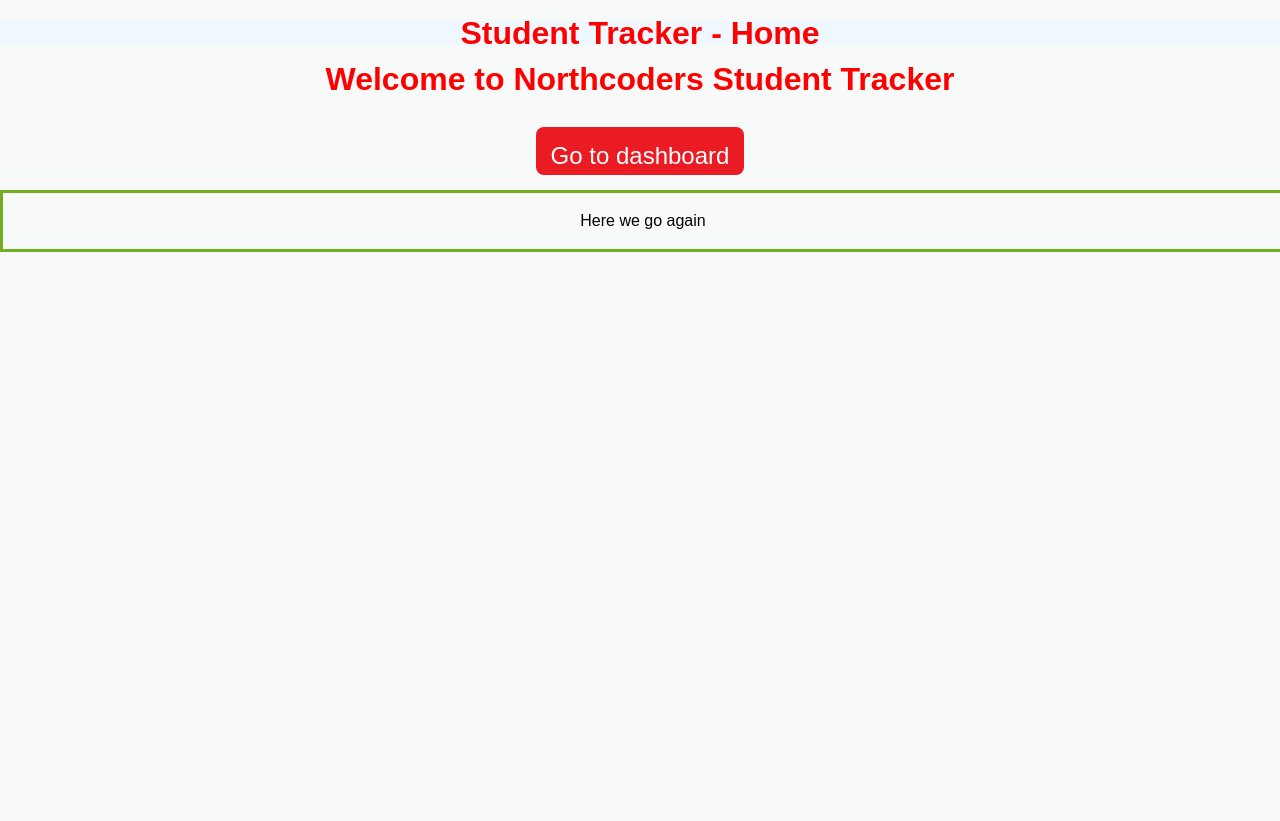
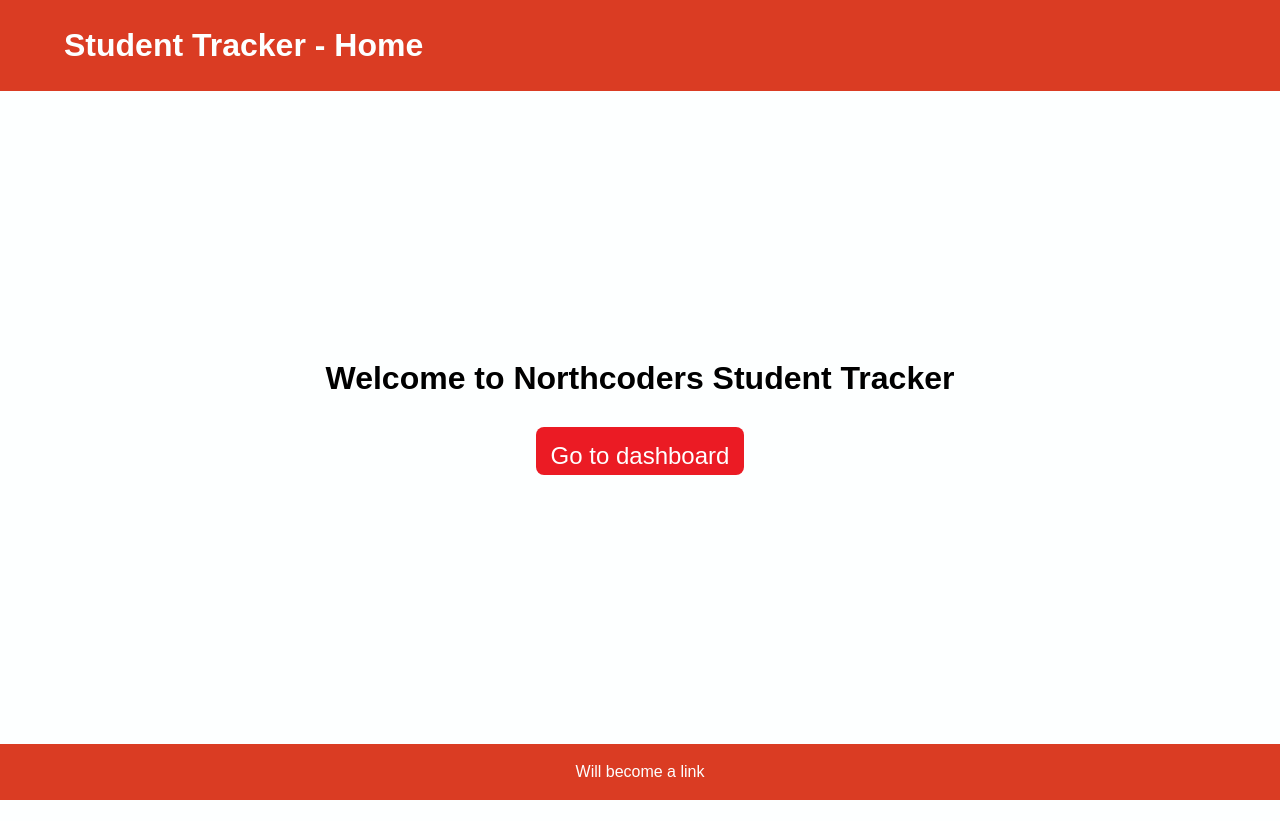
Before and after one commit to eccelm/NC-React-Tracker-Project, a React (Create React App) app: page / in a window 1280 px wide. After the commit the page ends 800 px from the top, so only its background shows below. Built offline with nearby package versions, Linux system fonts and the light colour scheme.

Commit message:
adds flexbox styling to homepage

```diff
--- a/src/App.css
+++ b/src/App.css
@@ -1,21 +1,3 @@
-body {
-
-  margin: auto;
-	text-align: center;
-	align-items: center;
-	justify-content: center;
-	height: 100vh;
-	font-family: Arial, 'Helvetica Neue', Helvetica, sans-serif;
-
-	color: black;
-	line-height: 1.5rem;
-	background-color: #f8f9f9;
-}
-
-h1,
-h2 {
-	color: red;
-}
 
 button {
 	color: white;
@@ -42,9 +24,6 @@
 	transition: 0.3s ease-in-out;
 }
 
-header {
-	background-color: aliceblue;
-}
 /*
 Would modules allow grouping of buttons ?
 
--- a/src/Appsass.scss
+++ b/src/Appsass.scss
@@ -1,23 +1,125 @@
-$borders: darkgrey;
-$colbtn: teal;
 $radius: 1rem;
 $btnplain: #eb1b24;
 $btnhover: #da3c23;
+$borders: darkgrey;
+$background: #fdffff;
+$colbtn: teal;
+
+body {
+	margin: auto;
+	text-align: center;
+	align-items: center;
+	justify-content: center;
+	font-family: Arial, 'Helvetica Neue', Helvetica, sans-serif;
+	color: black;
+	line-height: 1.5rem;
+	background-color: $background;
+}
+
+.homepage-wrapper {
+	display: flex;
+	flex-flow: column wrap;
+	min-height: 100vh;
+	justify-content: space-between;
+}
+
+header {
+	display: flex;
+	flex-flow: row wrap;
+	justify-content: space-between;
+	align-content: center;
+	background-color: $btnhover;
+	color: $background;
+
+	h1 {
+		padding-left: 5%;
+	}
+}
+
 footer {
 	position: sticky;
 	width: 100%;
-	border: 3px solid #73ad21;
+	background-color: $btnhover;
+	color: $background;
 }
 
-.filter-form{
+#row-1 {
+	display: flex;
+}
+
+#studentform-wrapper {
+	flex-grow: 1;
+	width: 50%;
+	border: 10px solid $colbtn;
+}
+
+.studentform {
+	padding: 2rem;
+	border-radius: $radius;
+
+	text-align: start;
+
+	&__group {
+		position: relative;
+		height: 4rem;
+		margin-bottom: 2rem;
+	}
+
+	&__label {
+		position: absolute;
+		left: 0.75rem;
+		top: 0.75rem;
+	}
+
+	&__input {
+		width: 100%;
+		border: 2px solid $borders;
+		border-radius: 0.5rem;
+		font-family: inherit;
+		font-weight: inherit;
+		color: inherit;
+		outline: none;
+		padding: 1rem;
+		background: none;
+		&:hover {
+			border-color: teal;
+		}
+		&:focus {
+			border-color: teal;
+		}
+	}
+
+	&__button {
+		margin: 1rem;
+		padding: 0.75rem 2rem;
+		background-color: $background;
+		font-family: inherit;
+		font-size: inherit;
+		border: 2px solid $colbtn;
+		border-radius: 0.5rem;
+		outline: none;
+		transition: background-color 200ms ease-in;
+
+		&:hover {
+			background-color: $colbtn;
+			color: $background;
+		}
+	}
+}
+
+.student-stats {
+	flex-grow: 1;
+	width: 50%;
+}
+
+.filter-form {
 	padding: 3rem;
 	border-radius: $radius;
-	background-color: aliceblue;
 
-&__group{
-	padding: 1rem;
-	width: fit-content
-};
+	&__group {
+		padding: 1rem;
+		width: fit-content;
+	}
 	&__input {
 		border: 2px solid $borders;
 		border-radius: 0.5rem;
@@ -34,7 +136,7 @@
 			border-color: teal;
 		}
 	}
-	&__select{
+	&__select {
 		border: 1px solid $borders;
 		border-radius: 0.5rem;
 		color: inherit;
@@ -48,59 +150,4 @@
 			border-color: teal;
 		}
 	}
-
 }
-
-.studentform {
-	padding: 2rem;
-	border-radius: $radius;
-	max-width: 500px;
-	background-color: aliceblue;
-	text-align: start;
-
-	&__group {
-		position: relative;
-		height: 4rem;
-		margin-bottom: 2rem;
-	}
-	&__input {
-		width: 90%;
-		border: 2px solid $borders;
-		border-radius: 0.5rem;
-		font-family: inherit;
-		font-weight: inherit;
-		color: inherit;
-		outline: none;
-		padding: 1rem;
-		background: none;
-		&:hover {
-			border-color: teal;
-		}
-		&:focus {
-			border-color: teal;
-		}
-	}
-
-	&__label {
-		position: absolute;
-		left: 0.75rem;
-		top: 0.75rem;
-	}
-
-	&__button {
-		margin: 1rem;
-		padding: 0.75rem 2rem;
-		background-color: $btnhover;
-		font-family: inherit;
-		font-weight: 16px;
-		border-radius: 0.5rem;
-		outline: none;
-		border: none;
-		transition: background-color 200ms ease-in;
-
-		&:hover {
-			background-color: $btnhover;
-			color: white;
-		}
-	}
-}
--- a/src/Components/AddNewStudent.js
+++ b/src/Components/AddNewStudent.js
@@ -18,7 +18,7 @@
 	render() {
 
 		return (
-			<>
+			<div id="studentform-wrapper">
 				<form className="studentform" id='new-student-form' onSubmit={this.handleSubmit}>
 					<fieldset>
 						<legend  className="studentform__legend">Add a New Student</legend>
@@ -55,7 +55,7 @@
 						<input type='submit' value='Add Student'  className="studentform__button"/>
 					</fieldset>
 				</form>
-			</>
+			</div>
 		);
 	}
 }
--- a/src/Components/Footer.js
+++ b/src/Components/Footer.js
@@ -3,7 +3,7 @@
 const Footer = () => {
   return (
 <footer>
-  <p>Here we go again</p>
+  <p>Will become a link</p>
 </footer>
   );
 };
--- a/src/Components/HomePage.js
+++ b/src/Components/HomePage.js
@@ -7,10 +7,12 @@
   return (
     <div className="homepage-wrapper">
       <Header screen="Home"/>
+      <div className="hompage-contents">
       <h1>Welcome to Northcoders Student Tracker</h1>
       <Link to="/students">
         <button className="homepage-button">Go to dashboard</button>
       </Link>
+      </div>
       <Footer />
     </div>
   );
--- a/src/Components/Students.js
+++ b/src/Components/Students.js
@@ -55,10 +55,12 @@
 		return (
 			<div>
 				<Header screen='Students' />
+				<div id="row-1">
 				<AddNewStudent />
 				<StudentStats props={students} />
+				</div>
 				<StudentsFilter handleQuery={this.handleQuery} />
-				<ul>
+				<ul id="students-list">
 					{students.map((student) => {
 						return (
 							<StudentCard
--- a/src/Components/StudentsFilter.js
+++ b/src/Components/StudentsFilter.js
@@ -44,7 +44,7 @@
 	render() {
 		//const {graduated, block, cohort, sort_by, order} = this.state;
 		return (
-			<>
+			<div id="flex">
 				<form className='filter-form' id='students-filter-form'>
 					<fieldset>
 						<legend>
@@ -148,7 +148,7 @@
 						/>
 					</fieldset>
 				</form>
-			</>
+			</div>
 		);
 	}
 }
```
Also changed, not shown: 1 other file (tests, documents, lock files or other folders).
